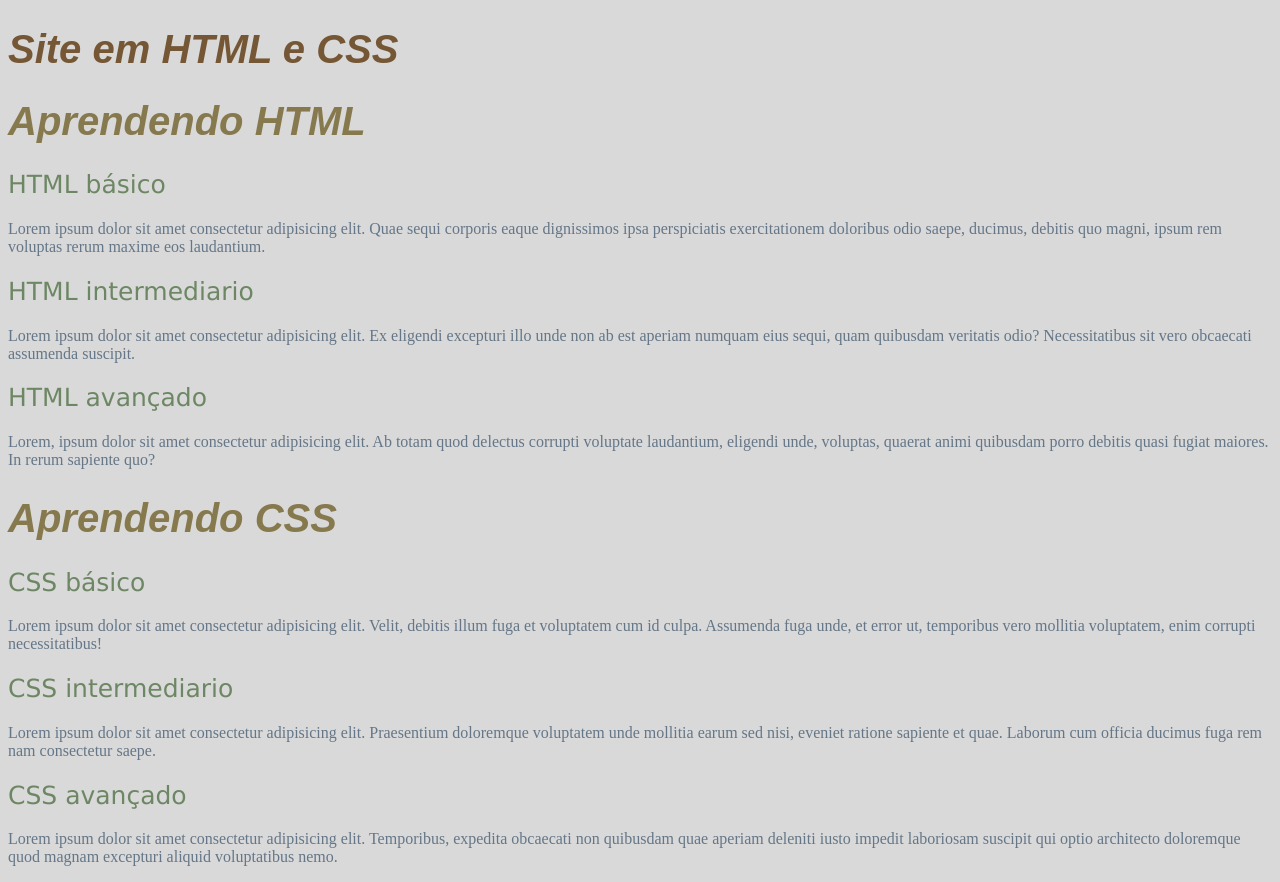
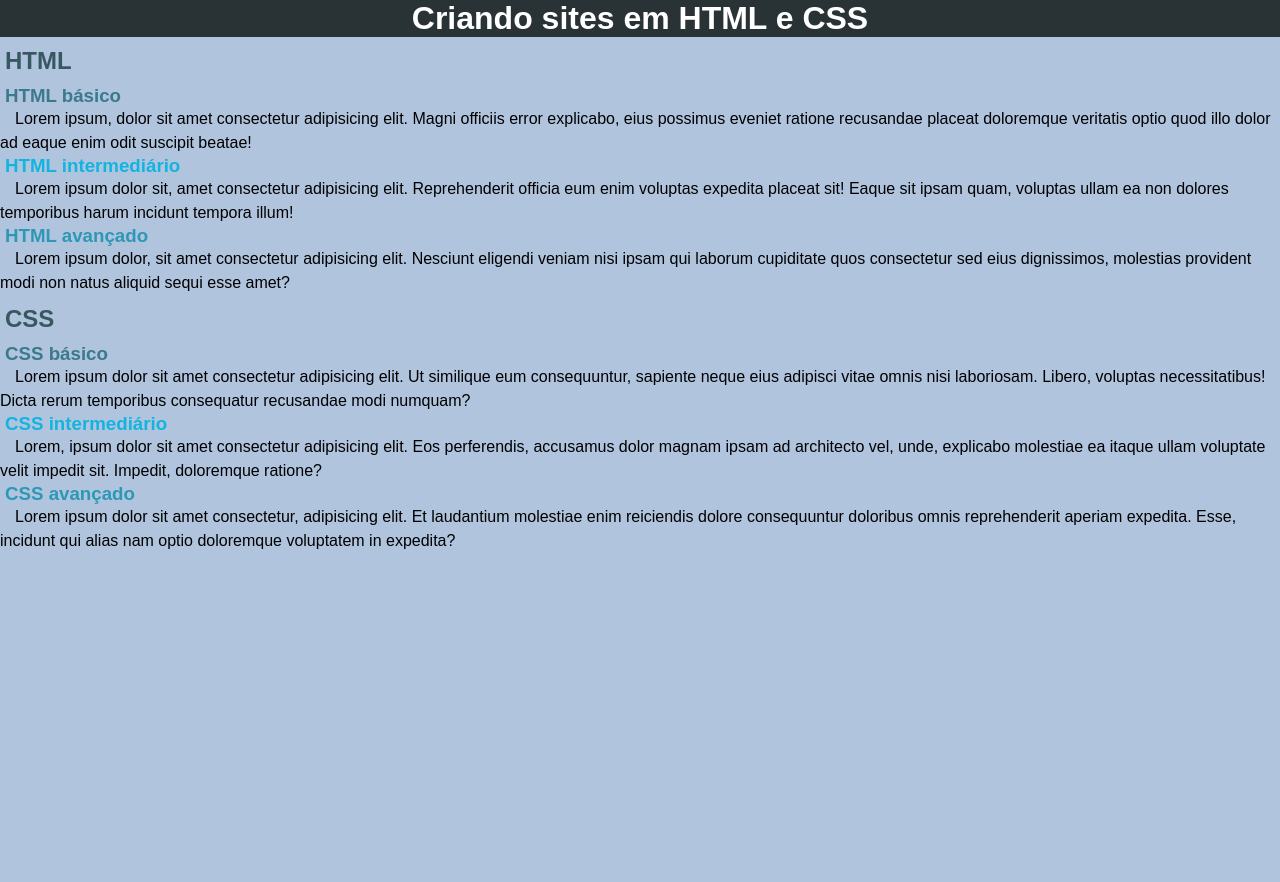
Before and after one commit to Joaolucasgit/html-css, a plain HTML site: page Exercicíos/ex019/seletor01.html in a window 1280 px wide. After the commit the page ends 800 px from the top, so only its background shows below. Drawn offline with Linux system fonts and the light colour scheme.

Commit message:
atualição

```diff
--- a/Exercicíos/ex019/seletor01.html
+++ b/Exercicíos/ex019/seletor01.html
@@ -3,31 +3,24 @@
 <head>
     <meta charset="UTF-8">
     <meta name="viewport" content="width=device-width, initial-scale=1.0">
-    <title>Seletores personalizados</title>
+    <title>Exercitando seletores</title>
     <link rel="stylesheet" href="style.css">
 </head>
 <body>
-    <h1 id="title-principal">Site em HTML e CSS</h1>
-    <h1>Aprendendo HTML</h1>
-
-    <h2>HTML básico</h2>
-    <p>Lorem ipsum dolor sit amet consectetur adipisicing elit. Quae sequi corporis eaque dignissimos ipsa perspiciatis exercitationem doloribus odio saepe, ducimus, debitis quo magni, ipsum rem voluptas rerum maxime eos laudantium.</p>
-
-    <h2>HTML intermediario</h2>
-    <p>Lorem ipsum dolor sit amet consectetur adipisicing elit. Ex eligendi excepturi illo unde non ab est aperiam numquam eius sequi, quam quibusdam veritatis odio? Necessitatibus sit vero obcaecati assumenda suscipit.</p>
-
-    <h2>HTML avançado</h2>
-    <p>Lorem, ipsum dolor sit amet consectetur adipisicing elit. Ab totam quod delectus corrupti voluptate laudantium, eligendi unde, voluptas, quaerat animi quibusdam porro debitis quasi fugiat maiores. In rerum sapiente quo?</p>
-
-    <h1>Aprendendo CSS</h1>
-
-    <h2>CSS básico</h2>
-    <p>Lorem ipsum dolor sit amet consectetur adipisicing elit. Velit, debitis illum fuga et voluptatem cum id culpa. Assumenda fuga unde, et error ut, temporibus vero mollitia voluptatem, enim corrupti necessitatibus!</p>
-
-    <h2>CSS intermediario</h2>
-    <p>Lorem ipsum dolor sit amet consectetur adipisicing elit. Praesentium doloremque voluptatem unde mollitia earum sed nisi, eveniet ratione sapiente et quae. Laborum cum officia ducimus fuga rem nam consectetur saepe.</p>
-
-    <h2>CSS avançado</h2>
-    <p>Lorem ipsum dolor sit amet consectetur adipisicing elit. Temporibus, expedita obcaecati non quibusdam quae aperiam deleniti iusto impedit laboriosam suscipit qui optio architecto doloremque quod magnam excepturi aliquid voluptatibus nemo.</p>
+    <h1 id="titulo-principal">Criando sites em <abbr title="hiper text markup language">HTML</abbr> e <abbr title="Cascading style sheet">CSS</abbr></h1>
+    <h2 class="sessão"><abbr title="hiper text markup language">HTML</abbr></h2>
+    <h3 class="basico sub">HTML básico</h3>
+    <p>Lorem ipsum, dolor sit amet consectetur adipisicing elit. Magni officiis error explicabo, eius possimus eveniet ratione recusandae placeat doloremque veritatis optio quod illo dolor ad eaque enim odit suscipit beatae!</p>
+    <h3 class="intermediario sub">HTML intermediário</h3>
+    <p>Lorem ipsum dolor sit, amet consectetur adipisicing elit. Reprehenderit officia eum enim voluptas expedita placeat sit! Eaque sit ipsam quam, voluptas ullam ea non dolores temporibus harum incidunt tempora illum!</p>
+    <h3 class="avancado sub">HTML avançado</h3>
+    <p>Lorem ipsum dolor, sit amet consectetur adipisicing elit. Nesciunt eligendi veniam nisi ipsam qui laborum cupiditate quos consectetur sed eius dignissimos, molestias provident modi non natus aliquid sequi esse amet?</p>
+    <h2 class="sessão"><abbr title="Cascading style sheet">CSS</abbr></h2>
+    <h3 class="basico sub">CSS básico</h3>
+    <p>Lorem ipsum dolor sit amet consectetur adipisicing elit. Ut similique eum consequuntur, sapiente neque eius adipisci vitae omnis nisi laboriosam. Libero, voluptas necessitatibus! Dicta rerum temporibus consequatur recusandae modi numquam?</p>
+    <h3 class="intermediario sub">CSS intermediário</h3>
+    <p>Lorem, ipsum dolor sit amet consectetur adipisicing elit. Eos perferendis, accusamus dolor magnam ipsam ad architecto vel, unde, explicabo molestiae ea itaque ullam voluptate velit impedit sit. Impedit, doloremque ratione?</p>
+    <h3 class="avancado sub">CSS avançado</h3>
+    <p>Lorem ipsum dolor sit amet consectetur, adipisicing elit. Et laudantium molestiae enim reiciendis dolore consequuntur doloribus omnis reprehenderit aperiam expedita. Esse, incidunt qui alias nam optio doloremque voluptatem in expedita?</p>
 </body>
 </html>
--- a/Exercicíos/ex019/style.css
+++ b/Exercicíos/ex019/style.css
@@ -1,28 +1,48 @@
-@charset "UTF-8";
+@charset "utf-8";
 
-
-/*
-ID em CSS -> #
-CLASS em CSS -> .
-*/
-body {
-    background-color: rgba(0, 0, 0, 0.150);
+* {
+    margin: 0px;
+    padding: 0px;
 }
 
-#title-principal {
-    color: rgb(117, 87, 53);
+body {
+    font-family: Arial, Helvetica, sans-serif;
+    background-color: lightsteelblue;
 }
 
-h1{
-    color: rgb(135,121,78);
-    font: oblique 700 40px  Arial;
+#titulo-principal {
+    background-color:#293336;
+    color: white;
+    text-align: center;
+    margin-bottom: 10px;
 }
 
-h2{
-    color: rgb(109,135,100);
-    font: normal 400 25px Verdana;
+.sessão {
+    color: #385861;
+    margin: 10px 0px 10px 5px;
+}
+
+.basico {
+    color: #3A7A8C;
+}
+
+.intermediario {
+    color: #12B4E0;
+}
+
+.avancado {
+    color: #2D98B5;
+}
+
+abbr {
+    text-decoration: none;
+}
+
+.sub {
+    margin-left: 5px;
 }
 
 p {
-    color: rgb(100,118,135);
+    text-indent: 15px;
+    line-height: 1.5em;
 }
```
Also changed, not shown: Exercicíos/ex017/font01.html (+7 -31 lines), Exercicíos/ex017/font02.html (+6 -8 lines), Exercicíos/ex022/fundo001.html (+9 -16 lines), Exercicíos/ex022/fundo07.html (added, +44 -0 lines), Exercicíos/ex022/imagem-de-fundo.jpg (deleted).
